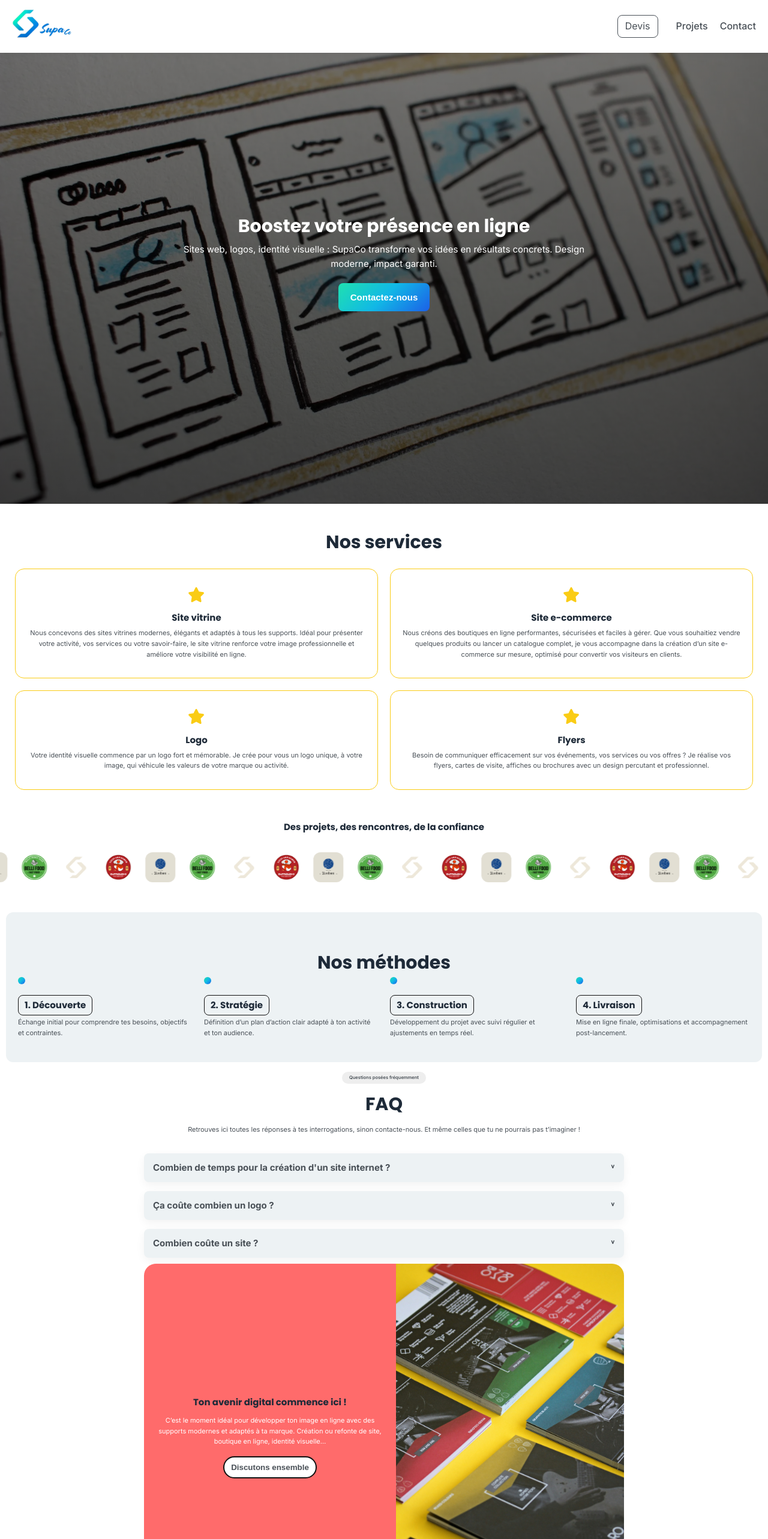
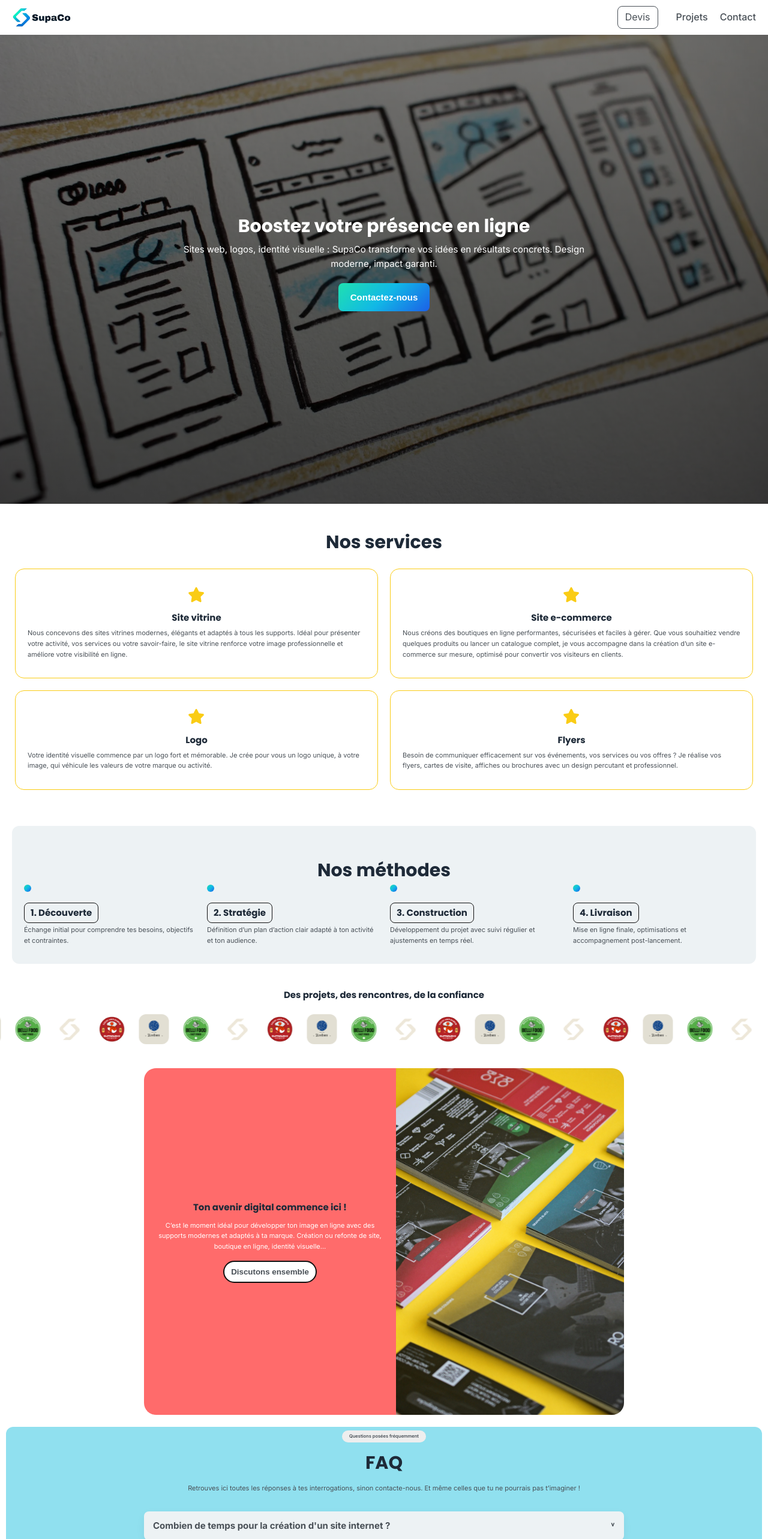
Before and after one commit to SupaKd/su-ado, a React (Vite) app: page / in a window 1280 px wide. Shown: the top 2566 px of the page at 60% size. Built offline with nearby package versions, Linux system fonts and the light colour scheme.

Commit message:
modif pad marg

```diff
--- a/src/assets/scss/_layout.scss
+++ b/src/assets/scss/_layout.scss
@@ -244,7 +244,7 @@
         input[type="checkbox"] {
           width: 18px;
           height: 18px;
-          accent-color: $hover;
+          accent-color: $text;
           cursor: pointer;
         }
       }
--- a/src/assets/scss/home/_faq.scss
+++ b/src/assets/scss/home/_faq.scss
@@ -1,5 +1,7 @@
 .faq {
-    background-color: $primary-color;
+    background-color:#90e0ef;
+    margin: 1rem;
+    border-radius: $radius-lg;
     text-align: center;
 
     &__intro {
--- a/src/assets/scss/home/_logoSlider.scss
+++ b/src/assets/scss/home/_logoSlider.scss
@@ -14,7 +14,7 @@
       display: flex;
       width:max-content;
       animation: scroll 99s linear infinite;
-      padding: 3rem;
+      padding: 2rem;
 
       .slide {
         display: flex;
--- a/src/assets/scss/home/_methode.scss
+++ b/src/assets/scss/home/_methode.scss
@@ -1,7 +1,7 @@
 .method {
     background-color:$hover;
-    padding: 4rem 2rem;
-    margin: 1rem;
+    padding: 3rem 2rem;
+    margin: 3rem 2rem;
     border-radius: $radius-lg;
     position: relative;
     @include slide-left;
--- a/src/assets/scss/home/_service.scss
+++ b/src/assets/scss/home/_service.scss
@@ -17,7 +17,6 @@
     scroll-snap-type: x mandatory;
     -webkit-overflow-scrolling: touch;
     @include slide-left;
-
 
     &::-webkit-scrollbar {
       display: none;
@@ -78,20 +77,23 @@
       flex: unset;
       padding: 3rem 2rem;
       scroll-snap-align: unset;
+      p {
+        text-align: start;
+      }
     }
   }
 }
 
 .contacter {
-      padding:8rem 2rem;
+  padding: 8rem 2rem;
   margin: 1rem;
   background-color: $bg-color;
   border-radius: $radius-lg;
-      color:$text;
+  color: $text;
 
   button {
     border: solid 1px #111;
-        color:$button;
+    color: $button;
     padding: 1rem 2rem;
     border-radius: $radius-md;
     transition: transform 0.3s ease, border-radius 0.3s ease;
@@ -101,5 +103,4 @@
       transform: translateY(-0px);
     }
   }
-
 }
--- a/src/layout/Header.jsx
+++ b/src/layout/Header.jsx
@@ -35,7 +35,7 @@ function Header() {
         <img src="/logoo.webp" alt="Logo" />
       </Link>
       <Link to="/" onClick={closeMenu} className="logo_desktop">
-        <img src="/logo_desk.webp" alt="Logo" />
+        <img src="/desk_logo.webp" alt="Logo" />
       </Link>
 
       <Link to="/contact" className="devis" onClick={closeMenu}>
--- a/src/pages/Home.jsx
+++ b/src/pages/Home.jsx
@@ -9,10 +9,10 @@ function Home() {
     <main>
       <Hero />
       <Service />
+      <Method />
       <LogoSlider />
-      <Method />
+      <Img />
       <Question />
-      <Img />
     </main>
   );
 }
```
Also changed, not shown: public/desk_logo.webp (added). Lines whose indentation alone changed are shown as unchanged.
